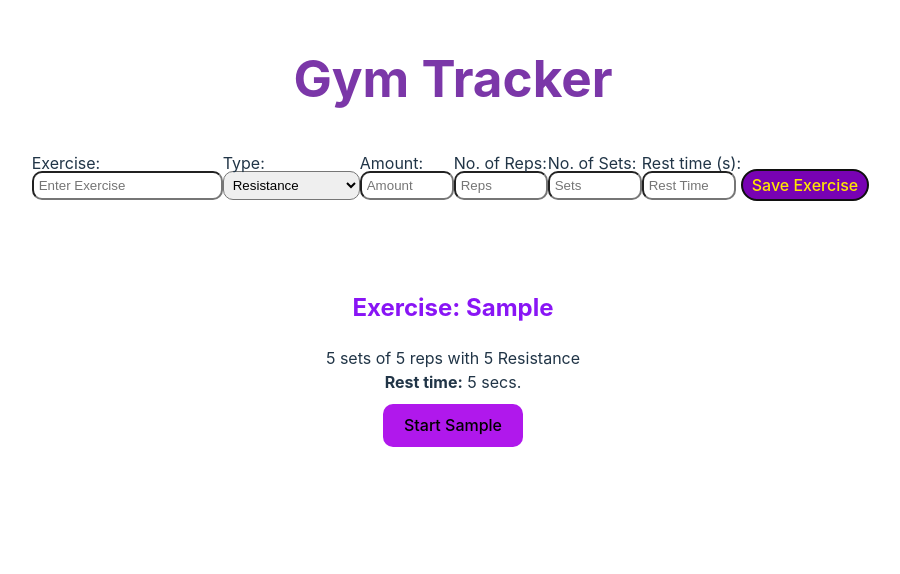
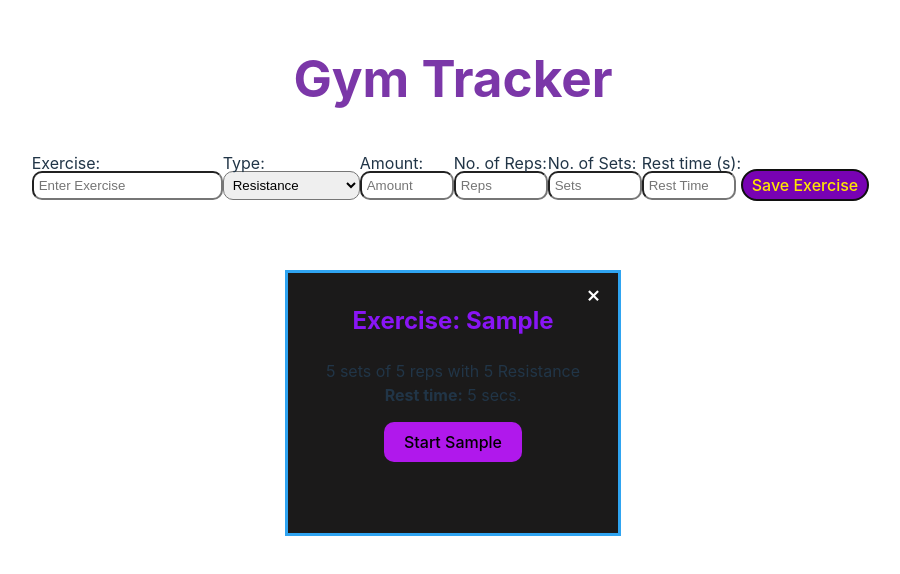
Before and after one commit to dav15jr/Gym-Tracker, a React (Vite) app: page / in a window 1280 px wide. Both pictures are taken after typing "Sample", "5", "5", "5", "5" into the empty fields and a click on the button "Save Exercise". Shown: the top 574 px of the page, without its empty margins (187-1087 px from the left). Built offline with nearby package versions, Linux system fonts and the light colour scheme.

Commit message:
added delete X button.

```diff
--- a/src/components/Exercise.tsx
+++ b/src/components/Exercise.tsx
@@ -68,7 +68,6 @@ export default function Exercise ({workout, deleteExercise, index}: { workout: E
                 id={`${workout.exercise}info`} >
                 <h2>Exercise: {workout.exercise}</h2>
                 {workout.sets} sets of {workout.reps} reps{' '}
-
                 {workout.type === 'body weight' ? `using ${workout.type}` :
                 `with ${workout.amount} ${workout.type}`} <br />
                 <span>Rest time:</span> {workout.rest} secs.
@@ -100,10 +99,17 @@ export default function Exercise ({workout, deleteExercise, index}: { workout: E
                 className={!timerDone ? 'timerBtn': 'restDone'}
                 id={`${workout.exercise}timer`}
                 style={{display: setDone ? 'initial' : 'none'}}
-                // onClick = {deleteExercise}
-                onClick = {()=> deleteExercise(index)}
+                // onClick = {}
                  >{!timerDone ? `${restTime}'s rest left.` : `Get back to work.🏋️‍♂️`}
             </button>
+            <div>
+                <button
+                    className={'deleteBTN'}
+                    id={`${workout.exercise}delete`}
+                    onClick = {()=> deleteExercise(index)}
+                    > ×
+                </button>
+            </div>
          </div>
     );
 }
--- a/src/components/Tool.tsx
+++ b/src/components/Tool.tsx
@@ -14,16 +14,14 @@ const defaultExerciseState = {
 
 const Tool = () => {
     // I have moved the state up so that it can be shared with <Exercise /> component
-
     const [exerciseData, setExerciseData] = useState(defaultExerciseState);
     const [workoutPlan, setWorkoutPlan] = useState([]);
-    // Check the console to see the workoutPlans being added as you submit the form
 
-        const deleteExercise = index => {  //Takes the index of the current clicked exercise and checks if it exists in the current workoutPlan.
-            setWorkoutPlan(oldPlan => {                 //updates the state of the workoutPlan
-              return oldPlan.filter((_, currentIndex) => currentIndex !== index)          //filters for indexs that don't match and sends them to the current workoutPlan. Uses underscore as the first argument to indicate an unused argument.
-            })
-          }
+    const deleteExercise = (index: number) => {               //Takes the index of the current clicked exercise and checks if it exists in the current workoutPlan.
+        setWorkoutPlan(oldPlan => {                 //updates the state of the workoutPlan
+            return oldPlan.filter((_, currentIndex) => currentIndex !== index)          //filters for indexs that don't match and sends them to the current workoutPlan. Uses underscore as the first argument to indicate an unused argument.
+        })
+        }
 
 
     return (
--- a/src/index.css
+++ b/src/index.css
@@ -75,32 +75,25 @@ h2 {
   display:flex;
   justify-content: center;
 }
+#sets, #reps, #amount, #rest{
+  width: 80px;
+  flex-grow: inherit;
+}
 
 label{
   position:absolute;
 }
-
 input, select{
   width: auto;
   padding: 5px;
   margin: 20px 0;
   border-radius: 10px;
   /* border: 2px solid rgb(110, 0, 212); */
-
-}
-
-#sets, #reps, #amount, #rest{
-  width: 80px;
-  flex-grow: inherit;
-}
-.progressEle {
-  height: 30px;
-  justify-items: center;
-  align-self: center;
 }
 span{
   font-weight: bold;
 }
+
 .workoutDiv{
   display: flex;
   flex-wrap: wrap;
@@ -115,26 +108,25 @@ span{
   /* background-color: rgb(3, 214, 144); */
 }
 .exerciseDiv{
+  position: relative;
   display: flex;
   flex-wrap: wrap;
   flex-direction: column;
   justify-content: top;
   align-items: center;
-  gap: 10px;
+  gap: 15px;
+  padding-top: 10px;
   width:330px;
   height:fit-content;
   min-height: 250px;
-  /* border: 3px solid rgb(47, 164, 241); */
-  /* background-color: rgb(235, 215, 252); */
+  border: 3px solid rgb(47, 164, 241);
+  background-color: rgb(27, 26, 26);
 }
 /* .infoDiv{
-  display: flex;
-  flex-direction: column;
-  justify-content: center;
+  margin-bottom: 5px;
   align-items: center;
-  width: auto;
-  /* border: 3px solid rgb(194, 135, 9); */
-
+  border: 3px solid rgb(194, 135, 9);
+} */
 .progressDiv{
   display: flex;
   justify-content: center;
@@ -143,6 +135,13 @@ span{
   height:auto;
   /* border: 3px solid rgb(138, 194, 9); */
 }
+.progressEle {
+  width: 130px;
+  height: 25px;
+  justify-items: center;
+  align-self: center;
+}
+
 .exfin{
   font-style: italic;
   font-weight: bold;
@@ -155,7 +154,7 @@ button{
   width:auto;
   border-radius: 10px;
   border: 2px solid transparent;
-  padding: 0.6em 1.2em;
+  padding: 0.5em 1.1em;
   align-self: center;
   font-size: 1em;
   font-weight: 500;
@@ -176,7 +175,6 @@ button:hover {
   border-radius: 20px;
   border: 1px solid transparent;
 }
-
 #submit-btn:hover {
   color:rgb(0, 0, 0) ;
   background: rgb(240, 198, 13);
@@ -208,6 +206,21 @@ button:hover {
   color:rgb(255, 118, 6);
   border: 2px solid #da0404;
 }
+.deleteBTN{
+  position: absolute;
+  top: 6px;
+  right: 16px;
+  font-size: 1.4em;
+  padding: 1px;
+  background-color: inherit;
+  color:rgb(255, 255, 255);
+  border:none;
+}
+.deleteBTN:hover{
+  font-size: 2em;
+  background-color: inherit;
+  color:rgb(255, 118, 6);
+}
 .restDone{
   background-color: #da0404;
   }
```
